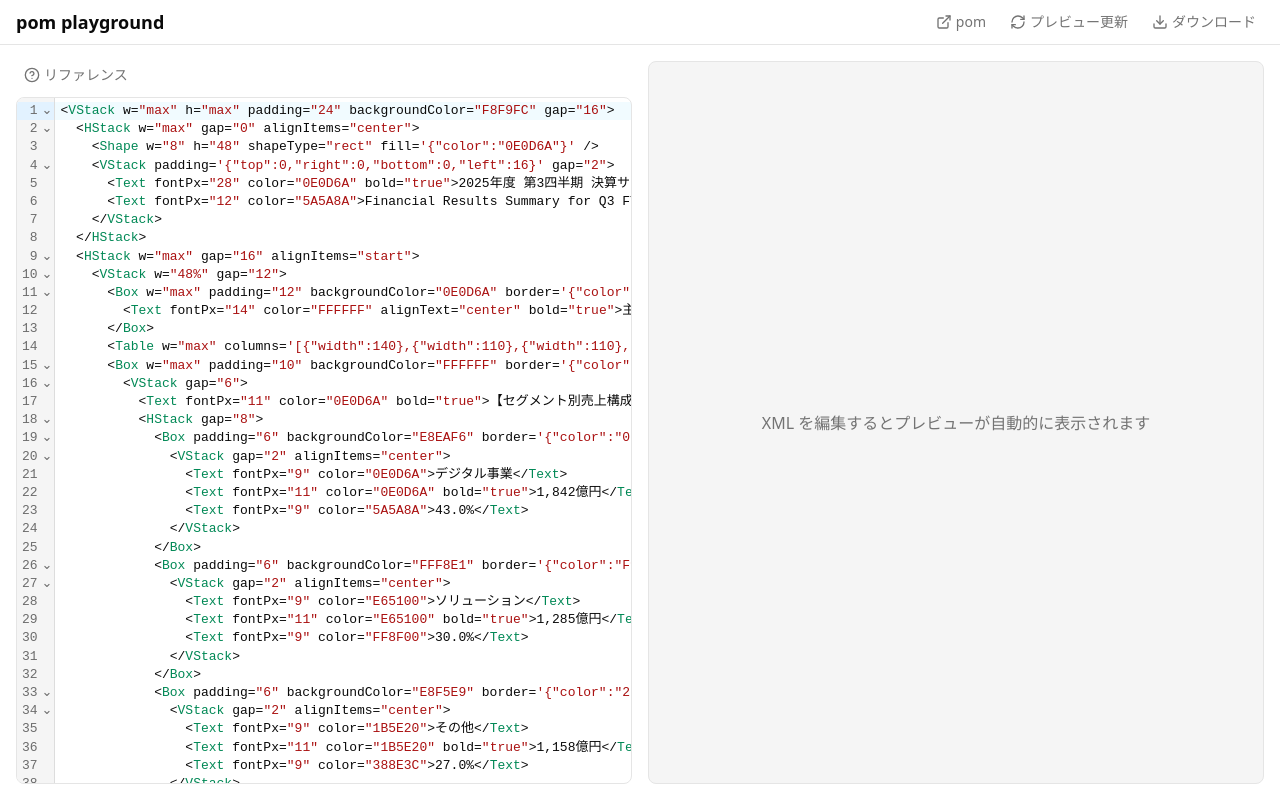
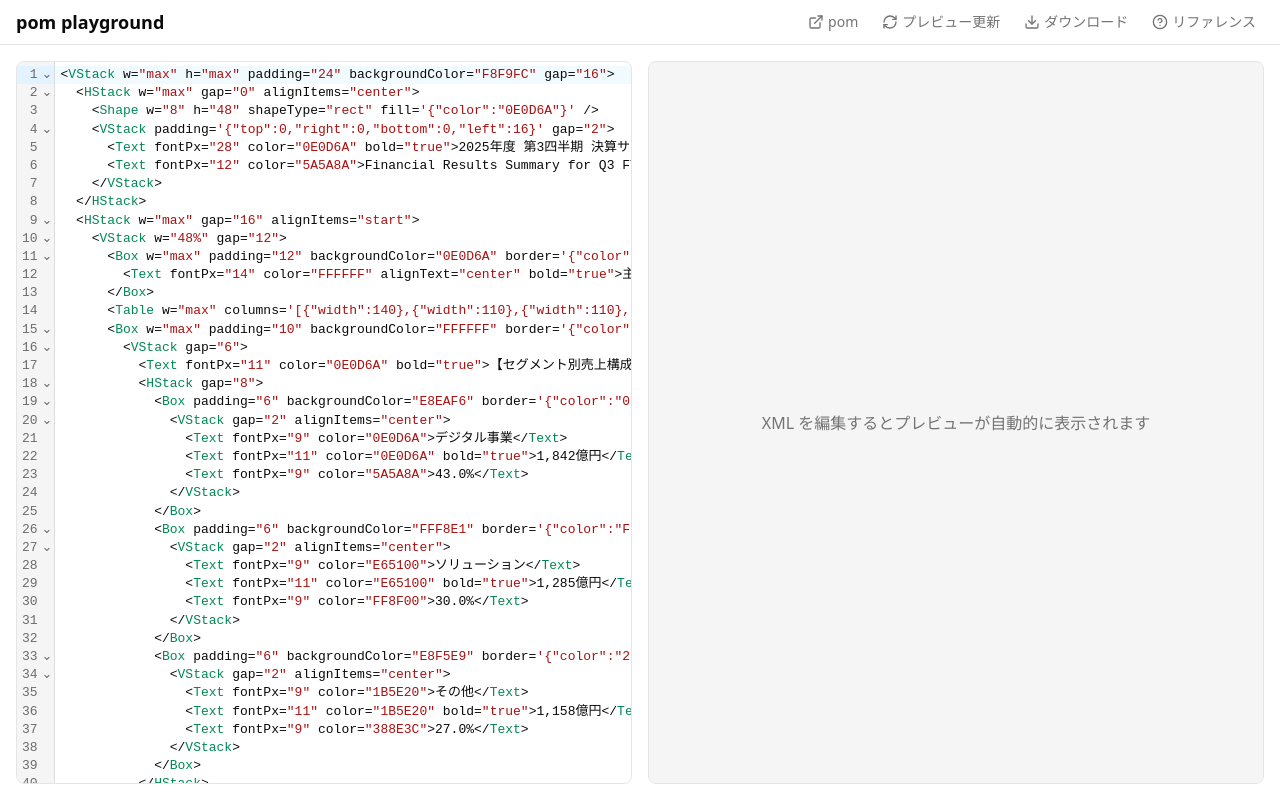
Before and after one commit to hirokisakabe/pom-playground, a Next.js app: page / in a window 1280 px wide. Built offline with nearby package versions, Linux system fonts and the light colour scheme; what hono would draw is missing.

Commit message:
リファレンスボタンをエディタ上部からヘッダーのアクション群に移動する
Co-Authored-By: Claude Opus 4.6 <noreply@anthropic.com>

```diff
--- a/src/client/components/AppLayout.tsx
+++ b/src/client/components/AppLayout.tsx
@@ -137,16 +137,12 @@ export function AppLayout() {
             <Download className="size-4" />
             <span>ダウンロード</span>
           </button>
+          <XmlReferencePanel />
         </div>
       </header>
       <div className="grid min-h-0 flex-1 grid-cols-2 gap-4 p-4">
-        <div className="flex min-h-0 flex-col gap-2">
-          <div className="flex items-center">
-            <XmlReferencePanel />
-          </div>
-          <div className="min-h-0 flex-1">
-            <XmlEditor value={xmlValue} onChange={setXmlValue} />
-          </div>
+        <div className="min-h-0">
+          <XmlEditor value={xmlValue} onChange={setXmlValue} />
         </div>
         <SlidePreview
           svgs={svgs}
```
